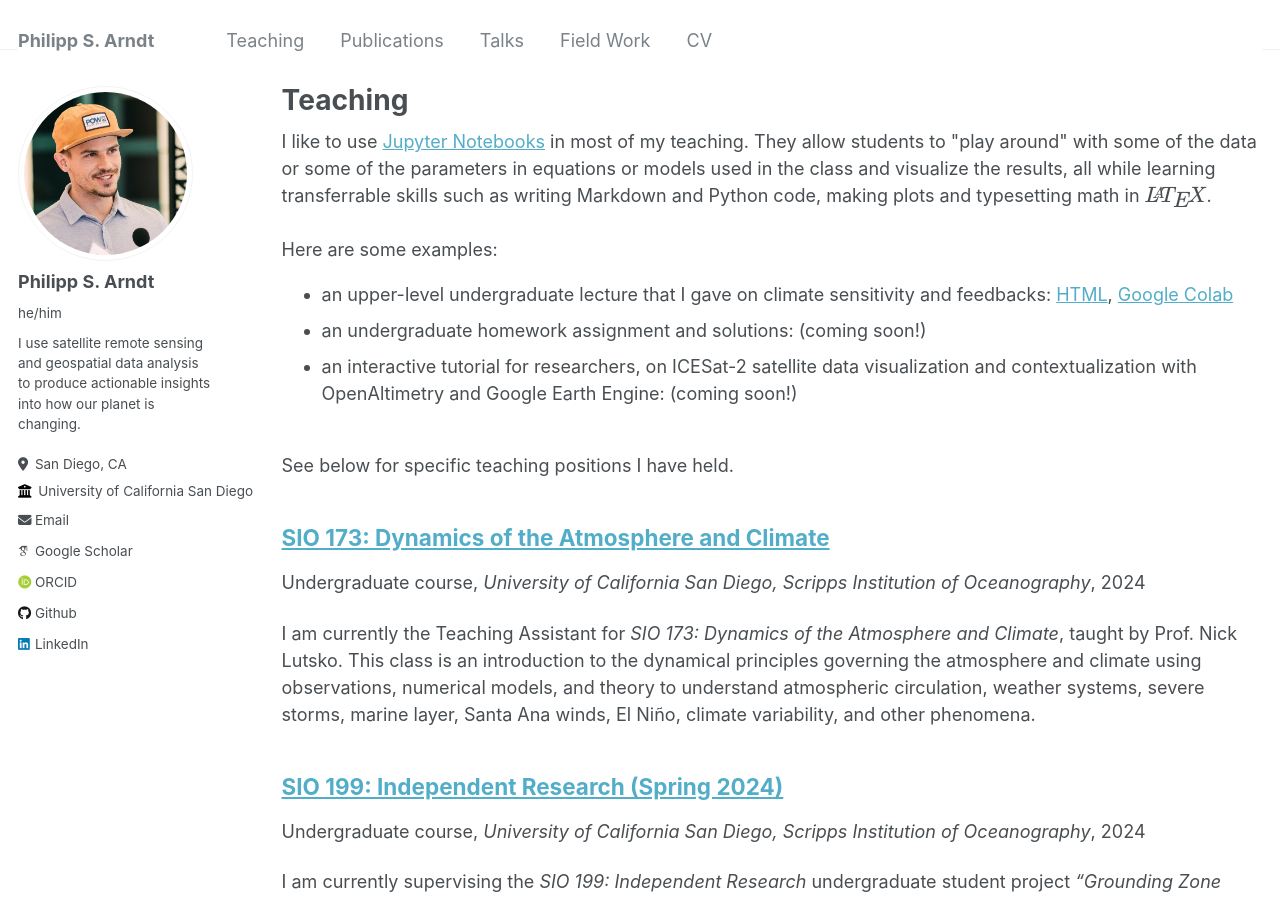
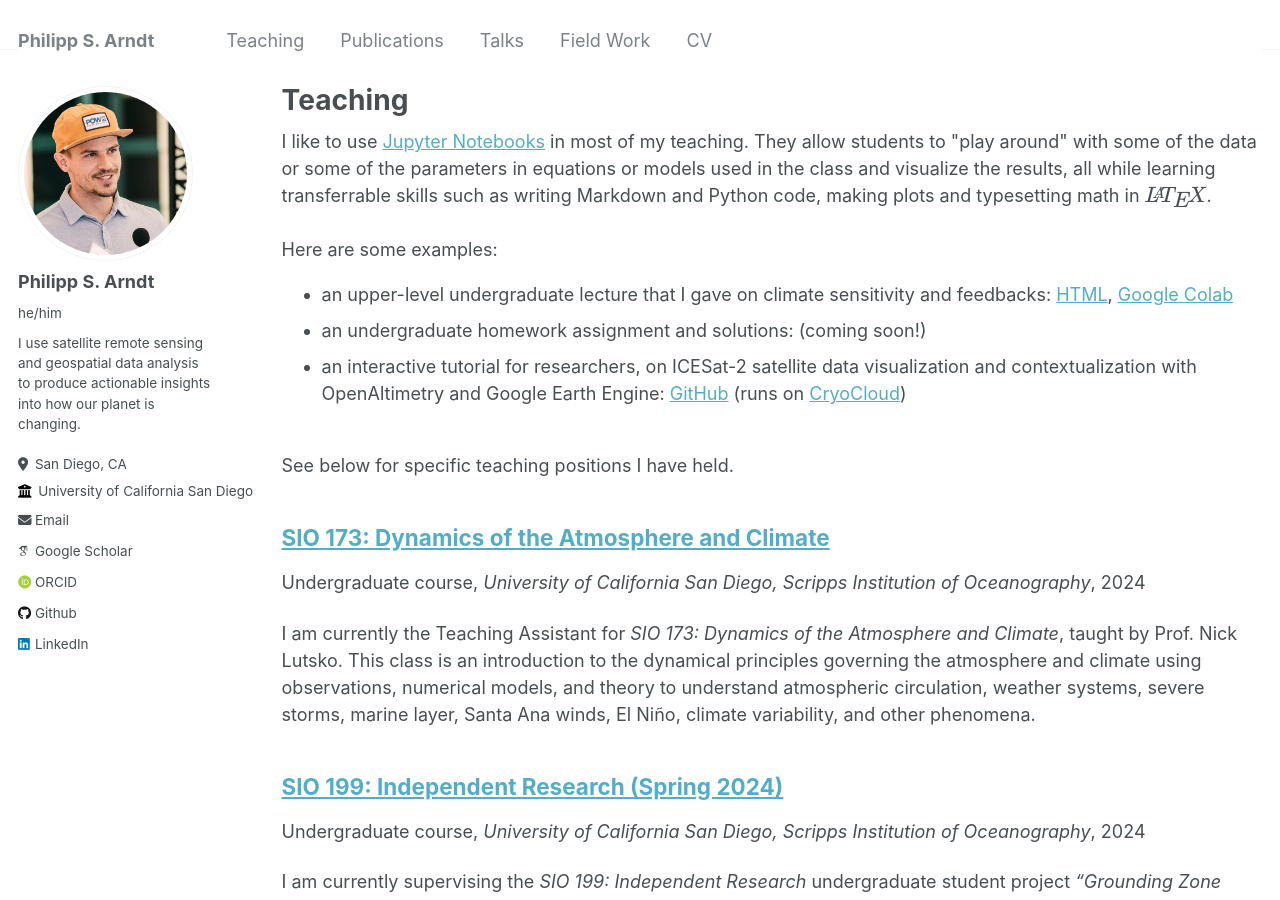
Before and after one commit to fliphilipp/fliphilipp.github.io, a Jekyll site: the page built from _pages/teaching.html, in a window 1280 px wide and 900 px high. Built offline with Jekyll 4.4.1, drawn with Linux system fonts in a browser that asks for light colours; some web fonts are replaced.

Commit message:
include open altimetry and earth engine tutorial for teaching

```diff
--- a/_pages/teaching.html
+++ b/_pages/teaching.html
@@ -60,9 +60,15 @@ I like to use <a href="https://jupyter.org/">Jupyter Notebooks</a> in most of my
 
 Here are some examples:
 <ul>
-  <li>an upper-level undergraduate lecture that I gave on climate sensitivity and feedbacks: <a href="https://fliphilipp.github.io/files/notebooks/SIO173-Philipp-Arndt-Climate-Sensitivity-Feedbacks.html">HTML</a>, <a href="https://colab.research.google.com/drive/1UmkyL-h5BvhgFH-Vwgf1WNMDql4KYGP7?usp=sharing">Google Colab</a></li>
+  <li>an upper-level undergraduate lecture that I gave on climate sensitivity and feedbacks:
+    <a href="https://fliphilipp.github.io/files/notebooks/SIO173-Philipp-Arndt-Climate-Sensitivity-Feedbacks.html">HTML</a>,
+    <a href="https://colab.research.google.com/drive/1UmkyL-h5BvhgFH-Vwgf1WNMDql4KYGP7?usp=sharing">Google Colab</a>
+  </li>
   <li>an undergraduate homework assignment and solutions: (coming soon!)</li>
-  <li>an interactive tutorial for researchers, on ICESat-2 satellite data visualization and contextualization with OpenAltimetry and Google Earth Engine: (coming soon!)</li>
+  <li>an interactive tutorial for researchers, on ICESat-2 satellite data visualization and contextualization with OpenAltimetry and Google Earth Engine:
+    <a href="https://github.com/fliphilipp/Data_Visualization_ICESat2_Earth_Engine/blob/main/OpenAltimetry_Earth_Engine.ipynb">GitHub</a>
+    (runs on <a href="https://cryointhecloud.com/">CryoCloud</a>)
+  </li>
 </ul>
 
 <br>
```
